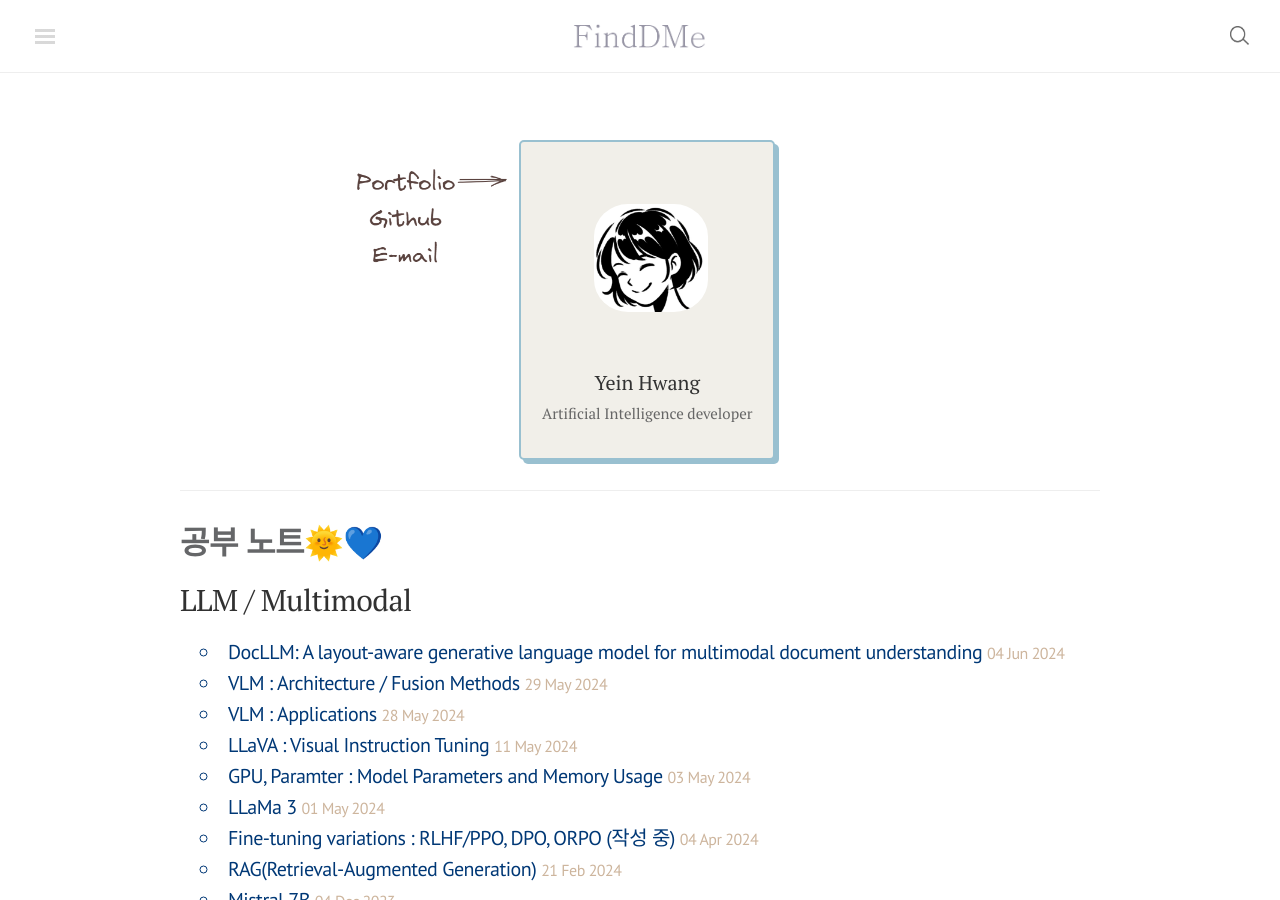
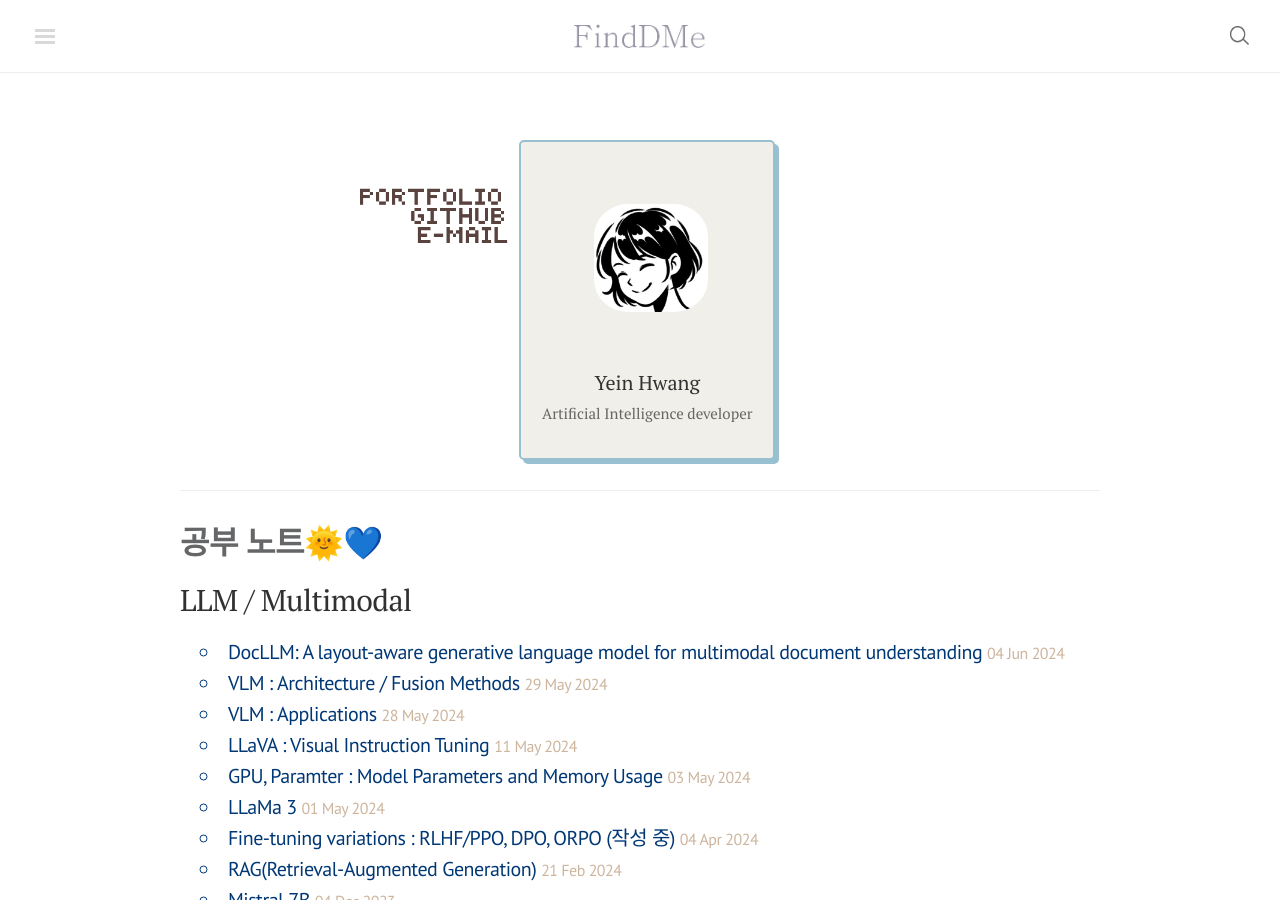
Before and after one commit to finddme/finddme.github.io, a Jekyll site: the page built from index.html, in a window 1280 px wide and 900 px high. Built offline with Jekyll 4.4.1, drawn with Linux system fonts in a browser that asks for light colours; nearby versions of some CDN libraries; comment, search, counter and statistics services are not loaded.

Commit message:
Update index.html

```diff
--- a/index.html
+++ b/index.html
@@ -108,7 +108,7 @@
 <!-- 카테고리로 -->
 <!-- <div class="hero-portfolio"  style="float: left; width: 20%; overflow-y:hidden; margin-left: 4px;  margin-top: 24px;"> -->
 <div class="hero-portfolio"  style="float: left; width: 36%; overflow-y:hidden; margin-right: 8px;  margin-top: 24px;">
-  <img src="https://finddme.github.io/public/p_g_e.png" />
+  <img src="https://finddme.github.io/public/p_g_e_pixel.png" />
 </div>
 
 <div class="card-expo">
```
